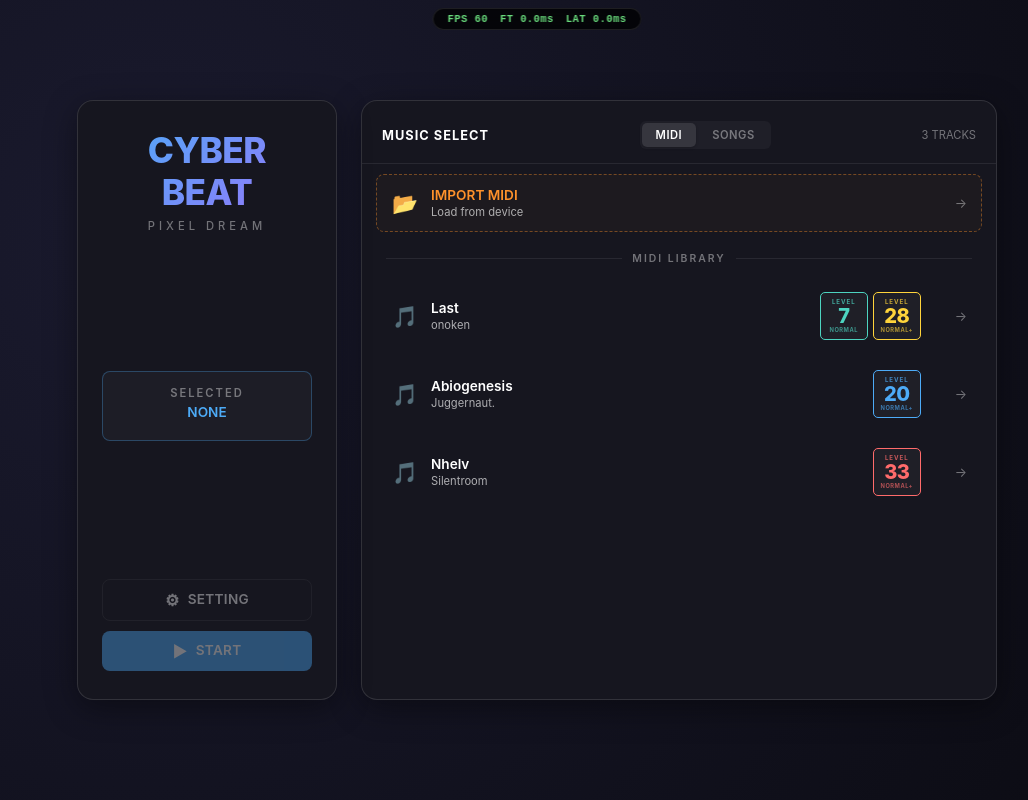
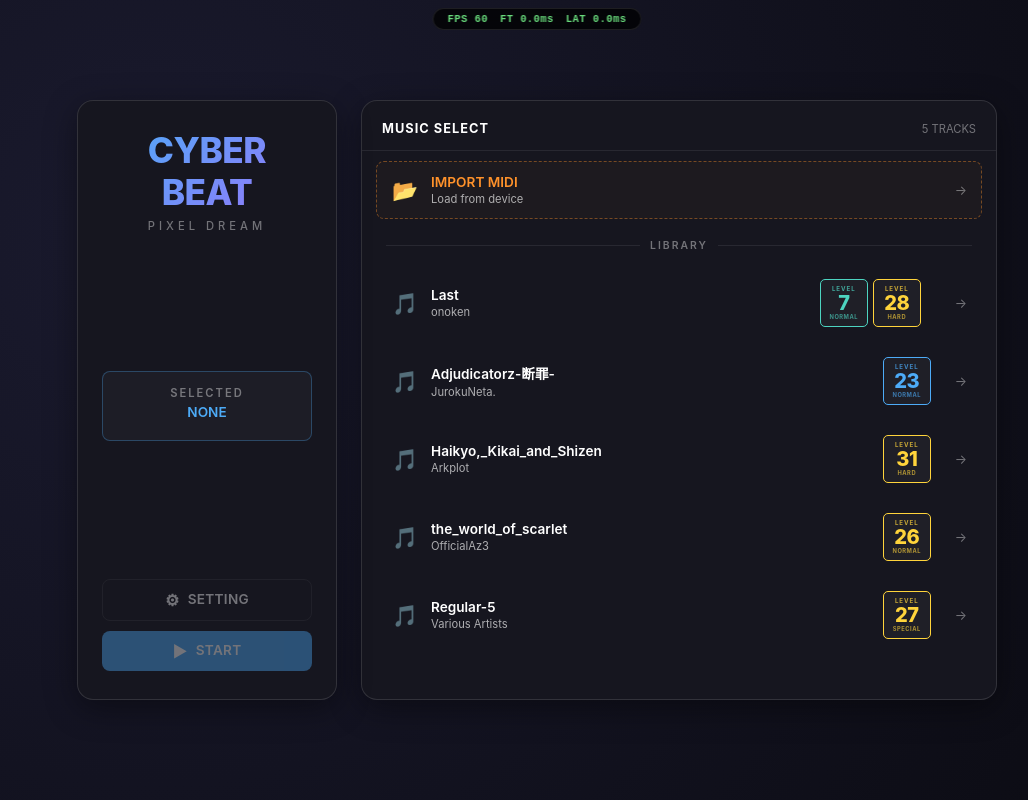
Before and after one commit to yglalpavir/cyberbeat, a plain HTML site: page index.html in a window 1280 px wide. Shown: the whole page, without its empty margins (103-1131 px from the left). Drawn offline with Linux system fonts and the light colour scheme.

Commit message:
Revert "6-21"
This reverts commit 0cd4d0a10e8cbf75f9636205a17e376bf2aa40df.

```diff
--- a/assets/songs/menu.json
+++ b/assets/songs/menu.json
@@ -2,38 +2,18 @@
   "version": "1.1",
   "songs": [
     {
-      "id": "m1001",
+      "id": "1",
       "file": "Last.mid",
       "title": "Last",
       "artist": "onoken",
       "preview": null,
       "difficulties": [
         { "key": "normal",  "name": "NORMAL", "level": 7 },
-        { "key": "normal+", "name": "NORMAL+",   "level": 28 }
+        { "key": "normal+", "name": "HARD",   "level": 28 }
       ]
     },
     {
-      "id": "m1002",
-      "file": "Abiogenesis.mid",
-      "title": "Abiogenesis",
-      "artist": "Juggernaut.",
-      "preview": null,
-      "difficulties": [
-        { "key": "normal+", "name": "NORMAL+",   "level": 20 }
-      ]
-    },
-    {
-      "id": "m1003",
-      "file": "Nhelv.mid",
-      "title": "Nhelv",
-      "artist": "Silentroom",
-      "preview": null,
-      "difficulties": [
-        { "key": "normal+", "name": "NORMAL+",   "level": 33 }
-      ]
-    },
-    {
-      "id": "c1001",
+      "id": "2",
       "audio": "Adjudicatorz-断罪-.ogg",
       "beatmap": "Adjudicatorz-断罪-.mc",
       "beatmapType": "mc",
@@ -44,7 +24,7 @@
       "difficultyName": "NORMAL"
     },
     {
-      "id": "c1002",
+      "id": "3",
       "audio": "Haikyo,_Kikai_and_Shizen.ogg",
       "beatmap": "Haikyo,_Kikai_and_Shizen.mc",
       "beatmapType": "mc",
@@ -55,7 +35,7 @@
       "difficultyName": "HARD"
     },
     {
-      "id": "c1003",
+      "id": "4",
       "audio": "the_world_of_scarlet.ogg",
       "beatmap": "the_world_of_scarlet.mc",
       "beatmapType": "mc",
@@ -66,7 +46,7 @@
       "difficultyName": "NORMAL"
     },
     {
-      "id": "c1004",
+      "id": "5",
       "audio": "Regular-5.ogg",
       "beatmap": "Regular-5.mc",
       "beatmapType": "mc",
--- a/css/style.css
+++ b/css/style.css
@@ -307,7 +307,6 @@ body {
     align-items: center;
     padding: 20px 20px 14px;
     border-bottom: 1px solid var(--border-subtle);
-    gap: 12px;
 }
 
 .panel-title {
@@ -315,59 +314,11 @@ body {
     font-weight: 700;
     color: var(--text-primary);
     letter-spacing: 1px;
-    white-space: nowrap;
-}
-
-/* ===== 标签页切换按钮 ===== */
-.panel-tabs {
-    display: flex;
-    gap: 2px;
-    background: rgba(255, 255, 255, 0.04);
-    border-radius: 6px;
-    padding: 2px;
-}
-
-.panel-tab {
-    padding: 5px 14px;
-    font-family: var(--font-family);
-    font-size: 0.7rem;
-    font-weight: 600;
-    letter-spacing: 0.5px;
-    color: var(--text-tertiary);
-    background: transparent;
-    border: none;
-    border-radius: 5px;
-    cursor: pointer;
-    transition: all var(--transition-fast);
-    outline: none;
-    white-space: nowrap;
-}
-
-.panel-tab:hover {
-    color: var(--text-secondary);
-    background: rgba(255, 255, 255, 0.04);
-}
-
-.panel-tab.active {
-    color: var(--text-primary);
-    background: rgba(255, 255, 255, 0.1);
-    box-shadow: 0 1px 3px rgba(0,0,0,0.2);
-}
-
-/* ===== 标签页内容区域 ===== */
-.tab-content {
-    display: none;
-    flex-direction: column;
-}
-
-.tab-content.active {
-    display: flex;
 }
 
 .panel-count {
     font-size: 0.7rem;
     color: var(--text-tertiary);
-    white-space: nowrap;
 }
 
 .song-list-wrapper {
--- a/index.html
+++ b/index.html
@@ -41,16 +41,10 @@
                 <div class="song-panel">
                     <div class="song-panel-header">
                         <span class="panel-title">MUSIC SELECT</span>
-                        <div class="panel-tabs">
-                            <button class="panel-tab active" data-tab="midi" id="tabMidi">MIDI</button>
-                            <button class="panel-tab" data-tab="songs" id="tabSongs">SONGS</button>
-                        </div>
                         <span class="panel-count" id="songCount">0 TRACKS</span>
                     </div>
 
                     <div class="song-list-wrapper" id="songListWrapper">
-                        <!-- MIDI Tab Content -->
-                        <div class="tab-content active" id="tabContentMidi">
                         <div class="song-card import-card" id="importMidiCard">
                             <div class="card-body">
                                 <div class="card-icon">📂</div>
@@ -64,29 +58,14 @@
                         </div>
 
                         <div class="song-divider">
-                                <span>MIDI LIBRARY</span>
+                            <span>LIBRARY</span>
                         </div>
 
-                            <div class="song-cards" id="songCardsMidi"></div>
-                            <div class="song-empty" id="songEmptyMidi" style="display:none;">
-                                <span class="empty-icon">🎹</span>
-                                <span>No MIDI songs in library</span>
+                        <div class="song-cards" id="songCards"></div>
+                        <div class="song-empty" id="songEmpty" style="display:none;">
+                            <span class="empty-icon">🎵</span>
+                            <span>No songs in library</span>
                             <span class="empty-hint">Use import above</span>
-                            </div>
-                        </div>
-
-                        <!-- SONGS Tab Content -->
-                        <div class="tab-content" id="tabContentSongs">
-                            <div class="song-divider">
-                                <span>BEATMAP LIBRARY</span>
-                            </div>
-
-                            <div class="song-cards" id="songCardsSongs"></div>
-                            <div class="song-empty" id="songEmptySongs" style="display:none;">
-                                <span class="empty-icon">🎵</span>
-                                <span>No beatmap songs in library</span>
-                                <span class="empty-hint">Add .mc files to assets/songs/</span>
-                            </div>
                         </div>
                     </div>
                 </div>
--- a/js/ui.js
+++ b/js/ui.js
@@ -27,19 +27,10 @@ class UIManager {
         this.selectedSongName   = document.getElementById('selectedSongName');
         this.selectedSongSourceEl = document.getElementById('selectedSongSource');
 
-        // 曲库（分 MIDI / SONGS 两个标签页）
-        this.songCardsMidi  = document.getElementById('songCardsMidi');
-        this.songCardsSongs = document.getElementById('songCardsSongs');
-        this.songEmptyMidi  = document.getElementById('songEmptyMidi');
-        this.songEmptySongs = document.getElementById('songEmptySongs');
-        this.songCount      = document.getElementById('songCount');
-
-        // 标签页
-        this.tabMidi        = document.getElementById('tabMidi');
-        this.tabSongs       = document.getElementById('tabSongs');
-        this.tabContentMidi = document.getElementById('tabContentMidi');
-        this.tabContentSongs= document.getElementById('tabContentSongs');
-        this.activeTab      = 'midi';  // 当前活跃标签页
+        // 曲库
+        this.songCards  = document.getElementById('songCards');
+        this.songEmpty  = document.getElementById('songEmpty');
+        this.songCount  = document.getElementById('songCount');
 
         // 导入
         this.importMidiCard = document.getElementById('importMidiCard');
@@ -120,10 +111,6 @@ class UIManager {
             });
         });
 
-        // 标签页切换
-        this.tabMidi.addEventListener('click', () => this.switchTab('midi'));
-        this.tabSongs.addEventListener('click', () => this.switchTab('songs'));
-
         // 导入 MIDI 卡片点击 → 触发 file input
         this.importMidiCard.addEventListener('click', (e) => {
             if (e.target !== this.midiUpload) {
@@ -166,96 +153,23 @@ class UIManager {
         }
     }
 
-    /**
-     * 从 songLibrary 中筛选 MIDI 歌曲（beatmapType 不是 "mc" 的，包括 .mid）
-     */
-    _getMidiSongs() {
-        return songLibrary.filter(s => !s.beatmapType || s.beatmapType !== 'mc');
-    }
+    renderSongList() {
+        if (!this.songCards) return;
 
-    /**
-     * 从 songLibrary 中筛选 MC 谱面歌曲（beatmapType === 'mc'）
-     */
-    _getMcSongs() {
-        return songLibrary.filter(s => s.beatmapType === 'mc');
-    }
+        this.songCount.textContent = `${songLibrary.length} TRACKS`;
+        this.songCards.innerHTML = '';
 
-    renderSongList() {
-        if (!this.songCardsMidi || !this.songCardsSongs) return;
-
-        const midiSongs = this._getMidiSongs();
-        const mcSongs = this._getMcSongs();
-
-        // 更新计数（显示当前活跃标签页的曲目数）
-        this._updateTabCount();
-
-        // --- MIDI 标签页 ---
-        this.songCardsMidi.innerHTML = '';
-        if (midiSongs.length === 0) {
-            if (this.songEmptyMidi) this.songEmptyMidi.style.display = 'flex';
+        if (songLibrary.length === 0) {
+            if (this.songEmpty) this.songEmpty.style.display = 'flex';
         } else {
-            if (this.songEmptyMidi) this.songEmptyMidi.style.display = 'none';
-            midiSongs.forEach((song) => {
-                const realIndex = songLibrary.indexOf(song);
-                const card = this.createSongCard(song, realIndex);
-                this.songCardsMidi.appendChild(card);
-            });
-        }
-
-        // --- SONGS 标签页 ---
-        this.songCardsSongs.innerHTML = '';
-        if (mcSongs.length === 0) {
-            if (this.songEmptySongs) this.songEmptySongs.style.display = 'flex';
-        } else {
-            if (this.songEmptySongs) this.songEmptySongs.style.display = 'none';
-            mcSongs.forEach((song) => {
-                const realIndex = songLibrary.indexOf(song);
-                const card = this.createSongCard(song, realIndex);
-                this.songCardsSongs.appendChild(card);
+            if (this.songEmpty) this.songEmpty.style.display = 'none';
+            songLibrary.forEach((song, index) => {
+                const card = this.createSongCard(song, index);
+                this.songCards.appendChild(card);
             });
         }
 
         this.updateAllHighlights();
-    }
-
-    /**
-     * 切换标签页
-     */
-    switchTab(tab) {
-        if (this.activeTab === tab) return;
-        this.activeTab = tab;
-
-        // 更新标签按钮状态
-        this.tabMidi.classList.toggle('active', tab === 'midi');
-        this.tabSongs.classList.toggle('active', tab === 'songs');
-
-        // 切换内容区域
-        this.tabContentMidi.classList.toggle('active', tab === 'midi');
-        this.tabContentSongs.classList.toggle('active', tab === 'songs');
-
-        // 更新计数
-        this._updateTabCount();
-
-        // 如果当前选中的歌曲不在活跃标签页中，清除选中
-        if (selectedSongSource === 'library' && selectedLibrarySong) {
-            const isMcSelected = selectedLibrarySong.beatmapType === 'mc';
-            if ((tab === 'midi' && isMcSelected) || (tab === 'songs' && !isMcSelected)) {
-                this.clearSelection();
-            }
-        }
-        if (selectedSongSource === 'import' && tab === 'songs') {
-            this.clearSelection();
-        }
-    }
-
-    /**
-     * 更新标签页曲目计数
-     */
-    _updateTabCount() {
-        const midiSongs = this._getMidiSongs();
-        const mcSongs = this._getMcSongs();
-        const count = this.activeTab === 'midi' ? midiSongs.length : mcSongs.length;
-        this.songCount.textContent = `${count} TRACKS`;
     }
 
     createSongCard(song, index) {
@@ -434,12 +348,12 @@ class UIManager {
     }
 
     updateAllHighlights() {
-        // 导入卡片（仅在 MIDI 标签页）
+        // 导入卡片
         this.importMidiCard.classList.toggle('selected', selectedSongSource === 'import');
 
-        // 曲库卡片（两个标签页都更新）
-        const allSongCards = document.querySelectorAll('.song-cards .song-card');
-        allSongCards.forEach(card => {
+        // 曲库卡片
+        const cards = this.songCards.querySelectorAll('.song-card');
+        cards.forEach(card => {
             const idx = parseInt(card.dataset.songIndex);
             const isSelected = selectedSongSource === 'library' &&
                 selectedLibrarySong &&
```
Also changed, not shown: 2 other files. Lines whose indentation alone changed are shown as unchanged.
